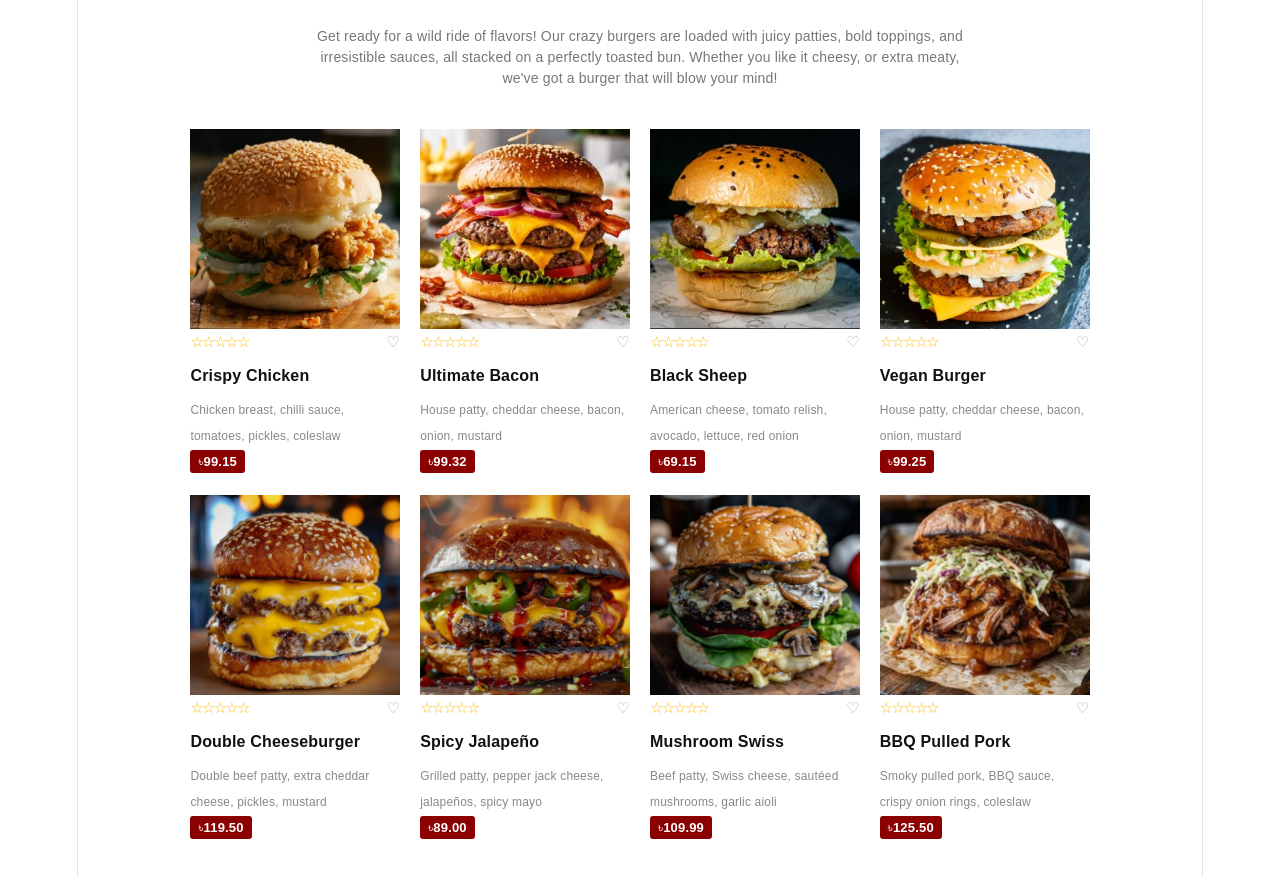
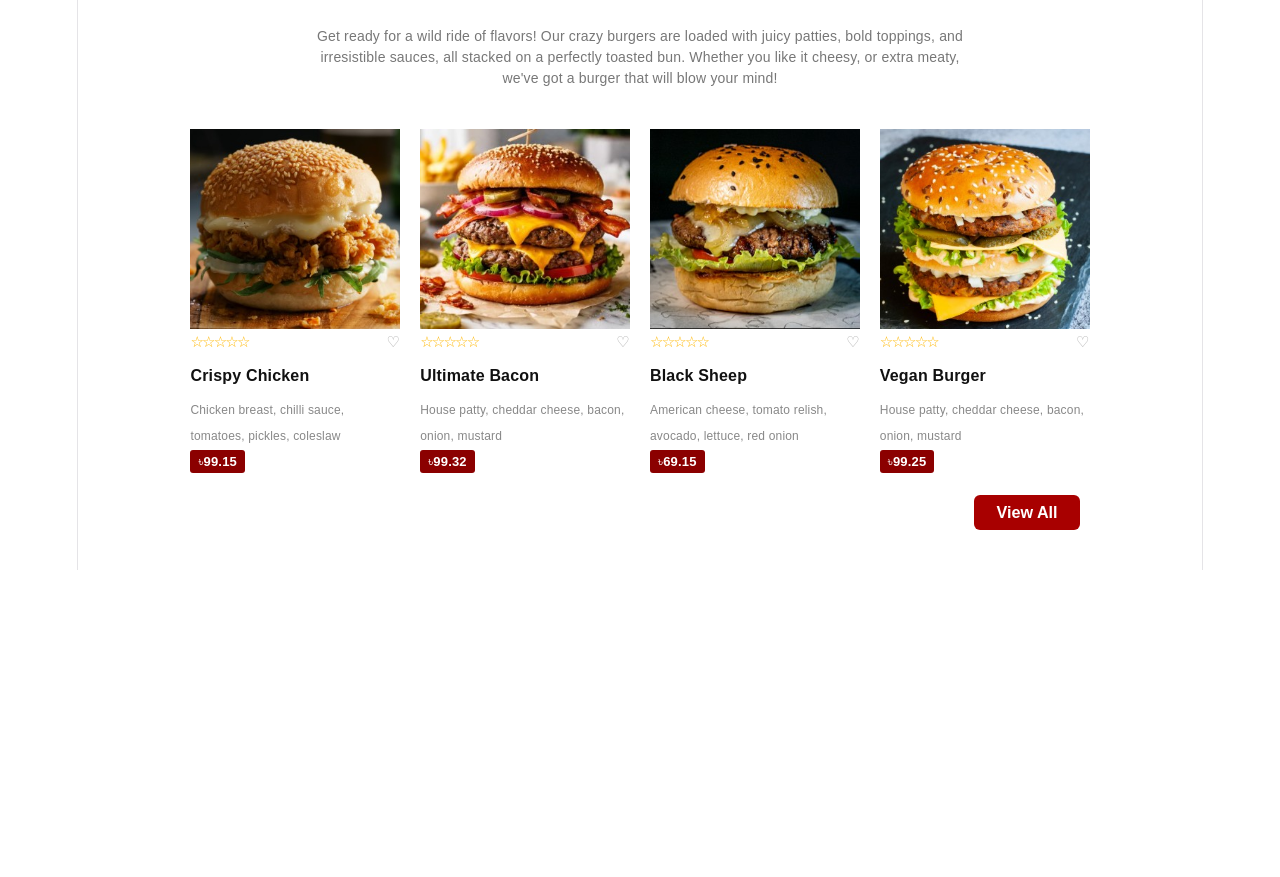
Before and after one commit to lasalamiatrisha/tasty-burger-shop, a React (Vite) app: page / in a window 1280 px wide. Shown: the part 520-1397 px from the top of the page. After the commit the page ends 1090 px from the top, so only its background shows below. Built offline with nearby package versions, Linux system fonts and the light colour scheme.

Commit message:
Implement View All toggle grid

```diff
--- a/src/App.css
+++ b/src/App.css
@@ -540,3 +540,39 @@ nav a {
   background-color: #ff4757;
   transform: scale(1.2);
 }
+
+/* Hide cards 5 through 8 by default */
+.burger-grid .card:nth-child(n+5) {
+  display: none;
+}
+
+/* Reveal all cards when show-all class is applied */
+.burger-grid.show-all .card:nth-child(n+5) {
+  display: flex;
+}
+
+/* View All Wrapper & Button Styling */
+.view-all-wrapper {
+  display: flex;
+  justify-content: flex-end;
+  max-width: 900px;
+  margin: 20px auto 0 auto;
+  padding: 0 10px;
+}
+
+.view-all-btn {
+  padding: 8px 22px;
+  background-color: #a80000;
+  color: #ffffff;
+  border: none;
+  border-radius: 6px;
+  font-size: 0.9rem;
+  font-weight: bold;
+  cursor: pointer;
+  transition: background-color 0.2s, transform 0.1s;
+}
+
+.view-all-btn:hover {
+  background-color: #800000;
+  transform: translateY(-1px);
+}
--- a/src/App.tsx
+++ b/src/App.tsx
@@ -1,4 +1,4 @@
-import { useState, useEffect } from 'react'
+import { useState } from 'react'
 import './App.css'
 
 // Import images from assets folder
@@ -40,6 +40,7 @@ const PROMO_SLIDES: Slide[] = [
     image: burger3,
   },
 ]
+
 function ImageSlider({ slides }: { slides: Slide[] }) {
   const [currentIndex, setCurrentIndex] = useState<number>(0)
 
@@ -159,6 +160,9 @@ function App() {
   const [modalQty, setModalQty] = useState<number>(1)
   const [cart, setCart] = useState<CartItem[]>([])
   const [isCartOpen, setIsCartOpen] = useState<boolean>(false)
+
+  // Toggle State for View All (false = show top 4, true = show all 8)
+  const [showAll, setShowAll] = useState<boolean>(false)
 
   // Open Product Modal with clicked burger details
   const handleOpenBurgerModal = (burger: SelectedBurger) => {
@@ -305,8 +309,8 @@ function App() {
           bun. Whether you like it cheesy, or extra meaty, we've got a burger that will blow your mind!
         </p>
 
-         {/* Burger Cards Grid */}
-        <div className="burger-grid">
+        {/* Burger Cards Grid */}
+        <div className={`burger-grid ${showAll ? 'show-all' : ''}`}>
 
           {/* Card 1 */}
           <div className="card">
@@ -493,6 +497,16 @@ function App() {
           </div>
 
         </div>
+
+        {/* View All / Show Less Toggle Button */}
+        <div className="view-all-wrapper">
+          <button
+            className="view-all-btn"
+            onClick={() => setShowAll((prev) => !prev)}
+          >
+            {showAll ? 'Show Less' : 'View All'}
+          </button>
+        </div>
       </section>
 
       {/* Product Detail Modal */}
```
